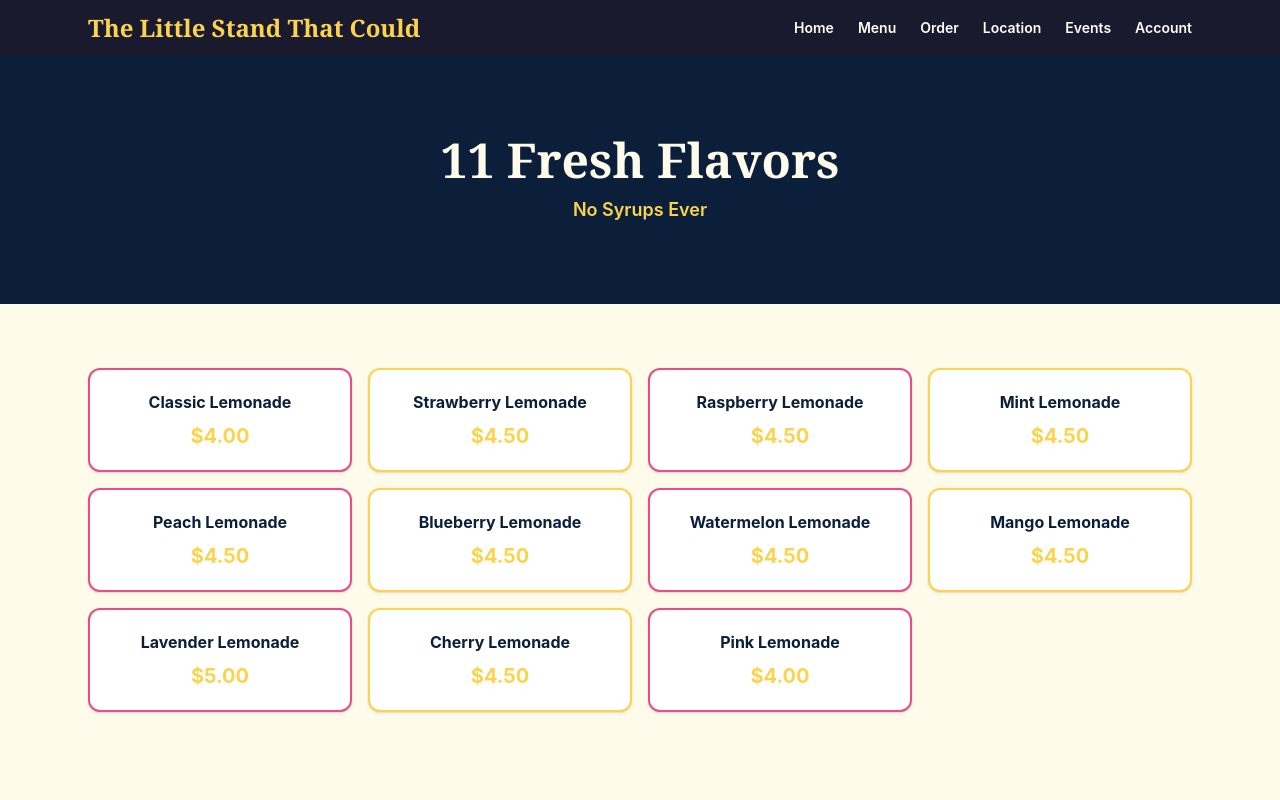
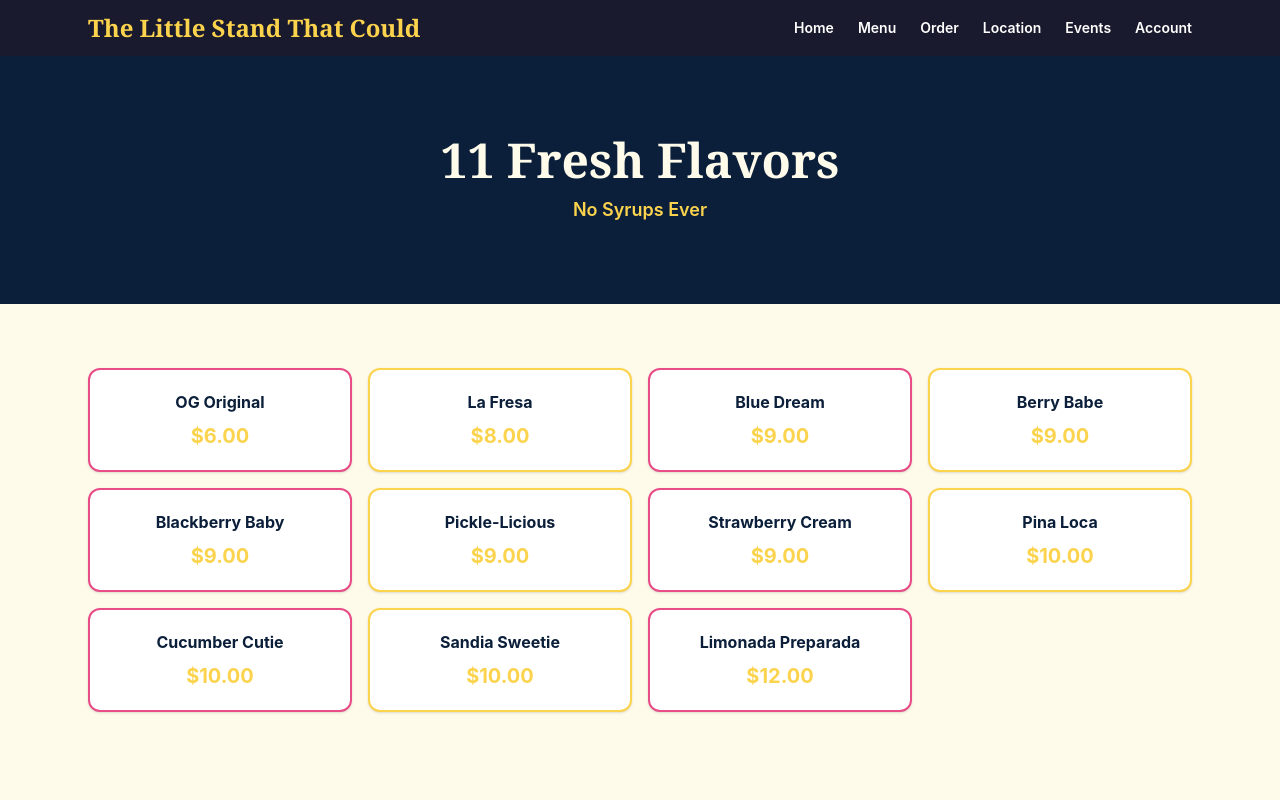
Before and after one commit to masterchiefdevelopment/the-little-stand-that-could-, a React (Vite) app: page /menu in a window 1280 px wide. Shown: the top 800 px of the page. Built offline with nearby package versions, Linux system fonts and the light colour scheme.

Commit message:
Fix menu data to match physical card + correct social links

```diff
--- a/src/components/Footer.jsx
+++ b/src/components/Footer.jsx
@@ -51,10 +51,10 @@ function Footer() {
               Follow Us
             </p>
             <div className="mt-2 flex flex-col gap-2 text-sm">
-              <a href="https://instagram.com" target="_blank" rel="noreferrer" className="hover:opacity-70">
+              <a href="https://instagram.com/thelittlestandthatcould" target="_blank" rel="noreferrer" className="hover:opacity-70">
                 Instagram
               </a>
-              <a href="https://facebook.com" target="_blank" rel="noreferrer" className="hover:opacity-70">
+              <a href="https://facebook.com/thelittlestandthatcould" target="_blank" rel="noreferrer" className="hover:opacity-70">
                 Facebook
               </a>
             </div>
--- a/src/data/menu.js
+++ b/src/data/menu.js
@@ -1,18 +1,18 @@
 export const flavors = [
-  { id: 'classic', name: 'Classic Lemonade', price: 4.0 },
-  { id: 'strawberry', name: 'Strawberry Lemonade', price: 4.5 },
-  { id: 'raspberry', name: 'Raspberry Lemonade', price: 4.5 },
-  { id: 'mint', name: 'Mint Lemonade', price: 4.5 },
-  { id: 'peach', name: 'Peach Lemonade', price: 4.5 },
-  { id: 'blueberry', name: 'Blueberry Lemonade', price: 4.5 },
-  { id: 'watermelon', name: 'Watermelon Lemonade', price: 4.5 },
-  { id: 'mango', name: 'Mango Lemonade', price: 4.5 },
-  { id: 'lavender', name: 'Lavender Lemonade', price: 5.0 },
-  { id: 'cherry', name: 'Cherry Lemonade', price: 4.5 },
-  { id: 'pink', name: 'Pink Lemonade', price: 4.0 },
+  { id: 'og-original', name: 'OG Original', price: 6.0, description: '32oz' },
+  { id: 'la-fresa', name: 'La Fresa', price: 8.0, description: '32oz' },
+  { id: 'blue-dream', name: 'Blue Dream', price: 9.0, description: '32oz' },
+  { id: 'berry-babe', name: 'Berry Babe', price: 9.0, description: '32oz' },
+  { id: 'blackberry-baby', name: 'Blackberry Baby', price: 9.0, description: '32oz' },
+  { id: 'pickle-licious', name: 'Pickle-Licious', price: 9.0, description: '32oz' },
+  { id: 'strawberry-cream', name: 'Strawberry Cream', price: 9.0, description: '32oz' },
+  { id: 'pina-loca', name: 'Pina Loca', price: 10.0, description: '32oz' },
+  { id: 'cucumber-cutie', name: 'Cucumber Cutie', price: 10.0, description: '32oz' },
+  { id: 'sandia-sweetie', name: 'Sandia Sweetie', price: 10.0, description: '32oz' },
+  { id: 'limonada-preparada', name: 'Limonada Preparada', price: 12.0, description: '32oz' },
 ]
 
 export const addOns = [
-  { id: 'sweet-cream', name: 'Sweet Cream', price: 1.0 },
-  { id: 'chamoy-tajin-rim', name: 'Chamoy & Tajin Rim', price: 1.0 },
+  { id: 'sweet-cream', name: 'Sweet Cream', price: 1.0, description: '' },
+  { id: 'chamoy-tajin-rim', name: 'Chamoy & Tajin Rim', price: 1.0, description: '' },
 ]
```
